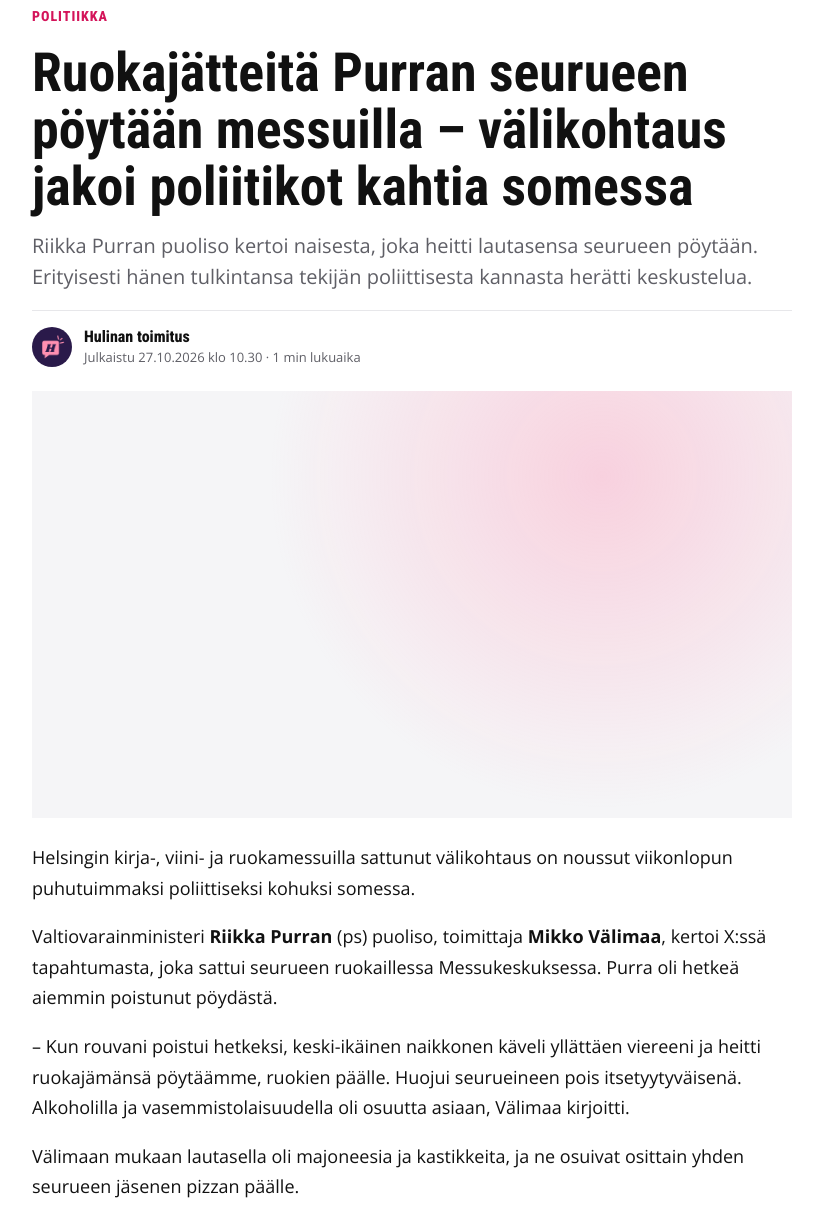
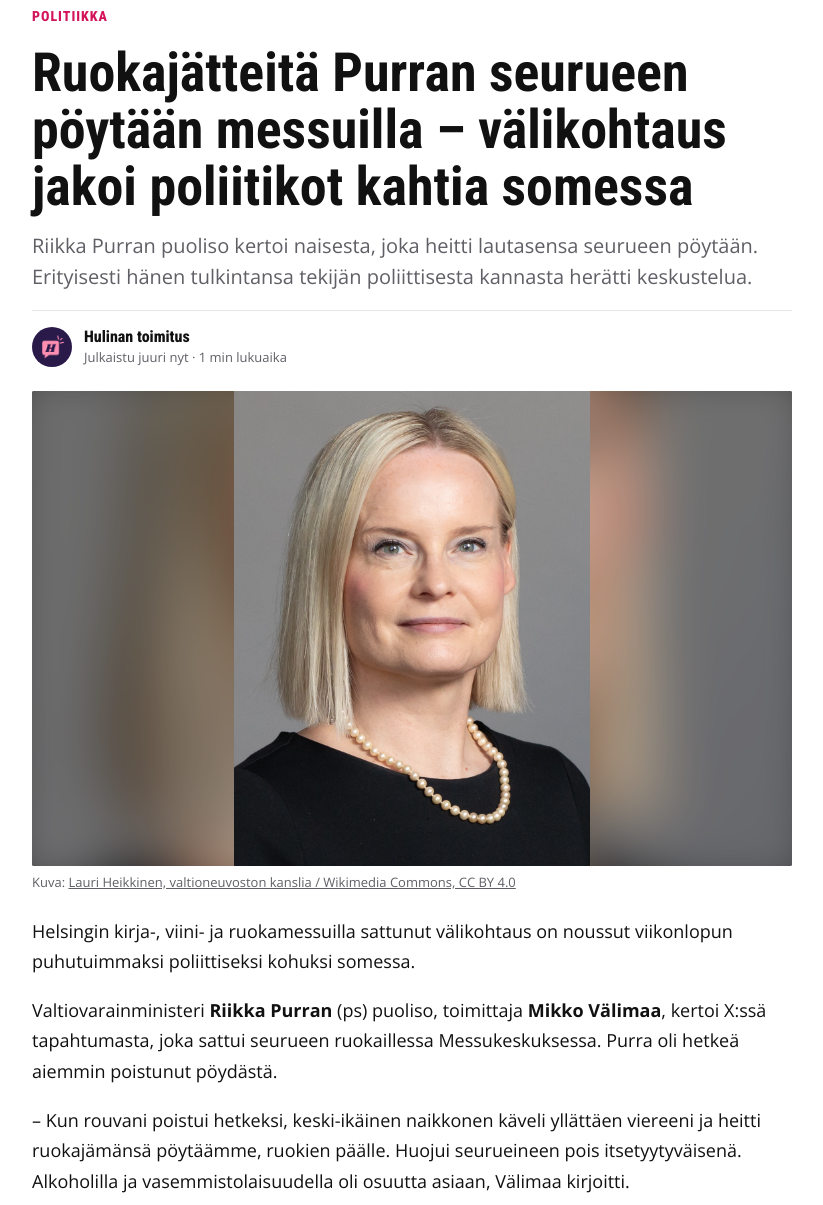
Before and after one commit to eemelidegen/Viihdesivusto, an Eleventy site: page src/artikkelit/2026-10-27-purra-valimaa-messut-valikohtaus.md in a window 1280 px wide. Shown: the part 131-1336 px from the top of the page, without its empty margins (228-1051 px from the left). Built offline with nearby package versions, Linux system fonts and the light colour scheme; Eleventy itself is replaced by a stand-in of ours; files that its build step writes are made by us from their sources; no server answers; what @resvg/resvg-js, satori would draw is missing.

Commit message:
Päivitä: Ruokajätteitä Purran seurueen pöytään messuilla – välikohtaus jakoi poliitikot kahtia somessa (eemelidegen)

```diff
--- a/src/artikkelit/2026-10-27-purra-valimaa-messut-valikohtaus.md
+++ b/src/artikkelit/2026-10-27-purra-valimaa-messut-valikohtaus.md
@@ -1,15 +1,14 @@
 ---
 title: "Ruokajätteitä Purran seurueen pöytään messuilla – välikohtaus jakoi poliitikot kahtia somessa"
 excerpt: "Riikka Purran puoliso kertoi naisesta, joka heitti lautasensa seurueen pöytään. Erityisesti hänen tulkintansa tekijän poliittisesta kannasta herätti keskustelua."
-date: "2026-10-27T08:30:00.000Z"
+date: "2026-10-27T05:32:29.366Z"
 category: "politiikka"
 aiheet: "Riikka Purra, Perussuomalaiset, Kirjamessut"
 author: "Toimitus"
-image: ""
-imageAlt: ""
-imageCredit: ""
-lahteet: ""
-draft: true
+image: "/assets/img/uploads/purra-valimaa-messut-valikohtaus-84208d.jpg"
+imageAlt: "Riikka-Purra-01 (cropped)"
+imageCredit: "Lauri Heikkinen, valtioneuvoston kanslia / Wikimedia Commons, CC BY 4.0"
+imageLink: "https://commons.wikimedia.org/w/index.php?curid=133370046"
 ---
 
 Helsingin kirja-, viini- ja ruokamessuilla sattunut välikohtaus on noussut viikonlopun puhutuimmaksi poliittiseksi kohuksi somessa.
```
Also changed, not shown: src/assets/img/uploads/purra-valimaa-messut-valikohtaus-84208d.jpg (added).
